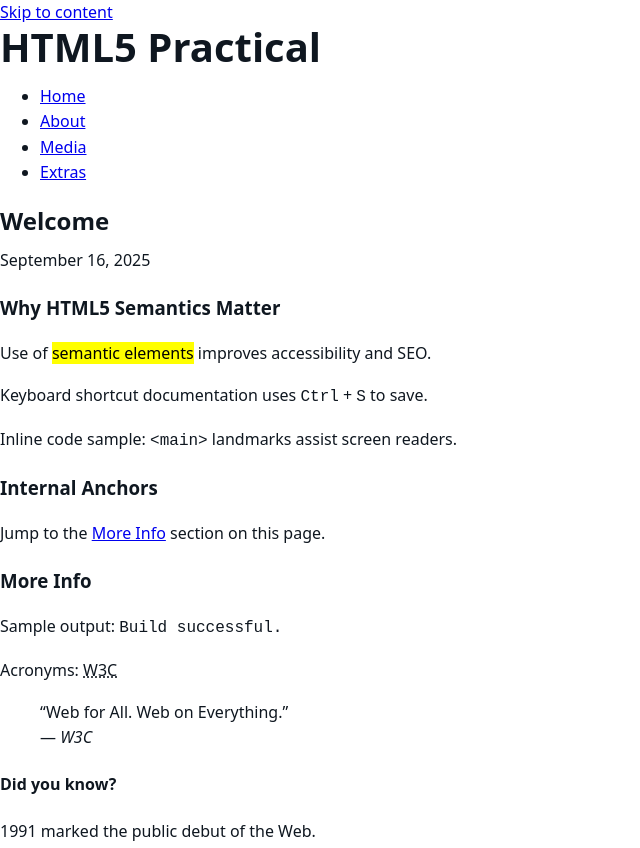
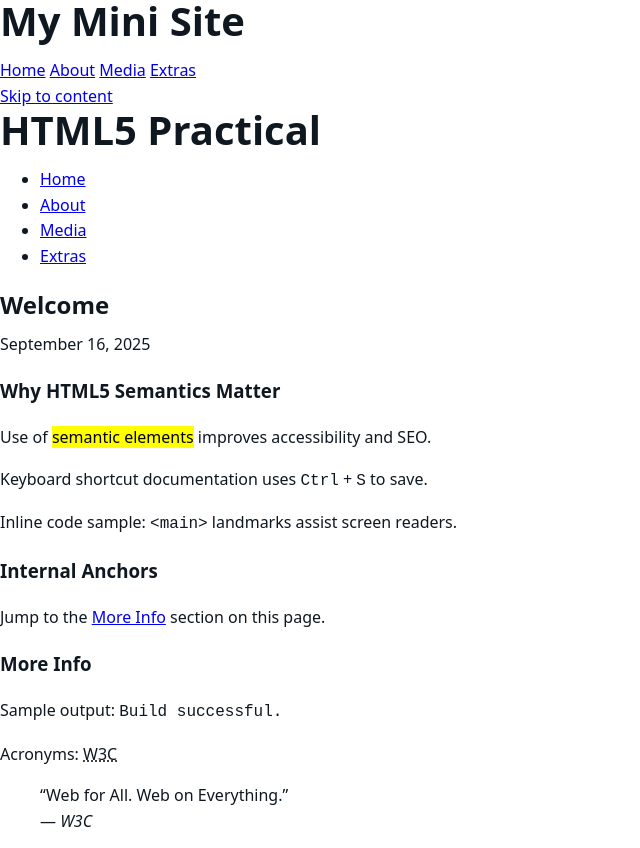
Before and after one commit to Ness-Lan/Html-5-practical, a plain HTML site: page index.html in a window 1280 px wide. Shown: the top 848 px of the page, without its empty margins (0-640 px from the left). Drawn offline with Linux system fonts and the light colour scheme.

Commit message:
Update index.html

```diff
--- a/index.html
+++ b/index.html
@@ -9,6 +9,18 @@
   <link rel="stylesheet" href="assets/css/styles.css">
 </head>
 <body>
+  <header>
+  <div class="site-header">
+    <h1 class="logo">My Mini Site</h1>
+    <nav class="nav-links">
+      <a href="index.html">Home</a>
+      <a href="about.html">About</a>
+      <a href="media.html">Media</a>
+      <a href="extras.html">Extras</a>
+    </nav>
+  </div>
+</header>
+
   <a href="#main">Skip to content</a>
 
   <header>
```
